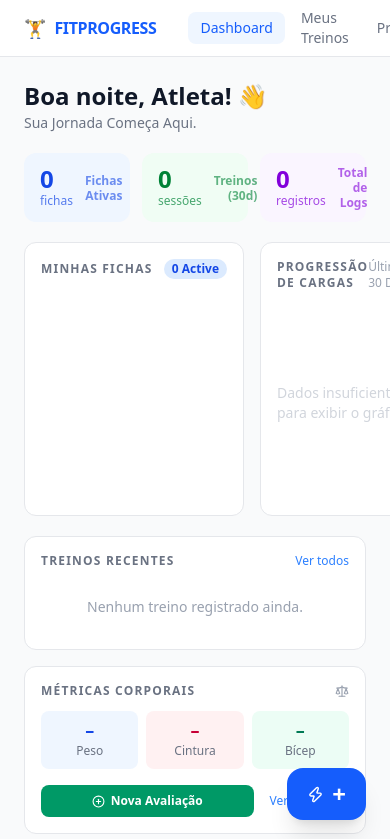
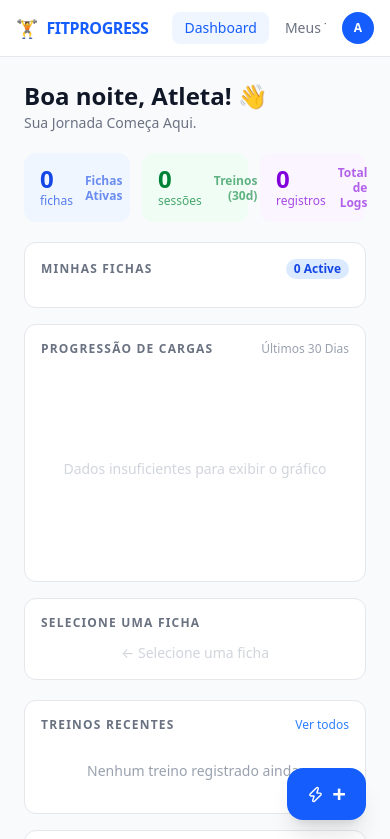
Before and after one commit to PeddroPC/Ficha-treino, a React (Vite) app: page / in a window 390 px wide. Shown: the top 839 px of the page. Built offline with nearby package versions, Linux system fonts and the light colour scheme.

Commit message:
fix(layout): resolve grid e flex responsivos para mobile

```diff
--- a/src/components/shared/Navbar.jsx
+++ b/src/components/shared/Navbar.jsx
@@ -18,7 +18,7 @@ export function Navbar() {
 
   return (
     <header className="bg-white border-b border-gray-200 sticky top-0 z-50">
-      <div className="max-w-screen-xl mx-auto px-6 h-14 flex items-center justify-between gap-8">
+      <div className="max-w-screen-xl mx-auto px-4 sm:px-6 h-14 flex items-center justify-between gap-4 sm:gap-8">
 
         {/* Logo */}
         <NavLink to="/" className="flex items-center gap-2 shrink-0">
@@ -29,7 +29,7 @@ export function Navbar() {
         </NavLink>
 
         {/* Links centrais */}
-        <nav className="flex items-center gap-1">
+        <nav className="flex items-center gap-1 overflow-x-auto no-scrollbar flex-1 min-w-0 px-2 sm:px-0">
           {NAV_LINKS.map(({ to, label }) => (
             <NavLink
               key={to}
@@ -37,7 +37,7 @@ export function Navbar() {
               end={to === '/'}
               className={({ isActive }) =>
                 [
-                  'px-3 py-1.5 rounded-lg text-sm font-medium transition-colors',
+                  'whitespace-nowrap px-3 py-1.5 rounded-lg text-sm font-medium transition-colors',
                   isActive
                     ? 'bg-blue-50 text-blue-600'
                     : 'text-gray-500 hover:bg-gray-100 hover:text-gray-900',
@@ -53,11 +53,11 @@ export function Navbar() {
         <div className="flex items-center gap-3 shrink-0">
           <NavLink
             to="/perfil"
-            className="text-sm text-gray-600 hover:text-gray-900 font-medium transition-colors"
+            className="hidden sm:block text-sm text-gray-600 hover:text-gray-900 font-medium transition-colors truncate max-w-[100px]"
           >
             {profile?.name ?? 'Atleta'}
           </NavLink>
-          <div className="w-8 h-8 bg-blue-600 rounded-full flex items-center justify-center text-white text-xs font-bold">
+          <div className="w-8 h-8 bg-blue-600 rounded-full flex items-center justify-center text-white text-xs font-bold shrink-0">
             {(profile?.name ?? 'A').charAt(0).toUpperCase()}
           </div>
         </div>
--- a/src/index.css
+++ b/src/index.css
@@ -9,3 +9,13 @@ body {
   font-family: system-ui, -apple-system, BlinkMacSystemFont, 'Segoe UI', sans-serif;
   -webkit-font-smoothing: antialiased;
 }
+
+/* Hide scrollbar for Chrome, Safari and Opera */
+.no-scrollbar::-webkit-scrollbar {
+  display: none;
+}
+/* Hide scrollbar for IE, Edge and Firefox */
+.no-scrollbar {
+  -ms-overflow-style: none;  /* IE and Edge */
+  scrollbar-width: none;  /* Firefox */
+}
--- a/src/pages/DashboardPage.jsx
+++ b/src/pages/DashboardPage.jsx
@@ -71,7 +71,7 @@ export default function DashboardPage() {
       </div>
 
       {/* ── 3 colunas: Fichas | Gráfico | Detalhes ─────────── */}
-      <div className="grid gap-4" style={{ gridTemplateColumns: '220px 1fr 240px' }}>
+      <div className="flex flex-col xl:grid xl:gap-4 xl:grid-cols-[220px_1fr_240px] gap-4">
         {/* Col 1 – Minhas Fichas */}
         <FichasList
           selectedSheetId={selectedSheetId}
--- a/src/pages/ProgressaoPage.jsx
+++ b/src/pages/ProgressaoPage.jsx
@@ -289,10 +289,10 @@ export default function ProgressaoPage() {
         subtitle="Acompanhe a evolução das suas cargas ao longo do tempo"
       />
 
-      <div className="flex gap-5 items-start">
+      <div className="flex flex-col lg:flex-row gap-5 items-start">
 
         {/* ── Coluna principal ────────────────────────────── */}
-        <div className="flex-1 min-w-0 space-y-5">
+        <div className="flex-1 w-full min-w-0 space-y-5">
 
           {/* 1. Gráfico dinâmico */}
           <div className="bg-white rounded-xl border border-gray-200 p-5" data-testid={chartMode === 'specific' ? 'chart-progression' : 'chart-muscle-group'}>
@@ -427,7 +427,7 @@ export default function ProgressaoPage() {
         </div>
 
         {/* ── Sidebar direita ──────────────────────────────── */}
-        <div className="w-72 shrink-0 space-y-4">
+        <div className="w-full lg:w-72 shrink-0 space-y-4">
 
           {/* Resumo de Evolução */}
           <div className="bg-white rounded-xl border border-gray-200 p-4">
```
Also changed, not shown: vercel.json, 1 other file (tests, documents, lock files or other folders).
